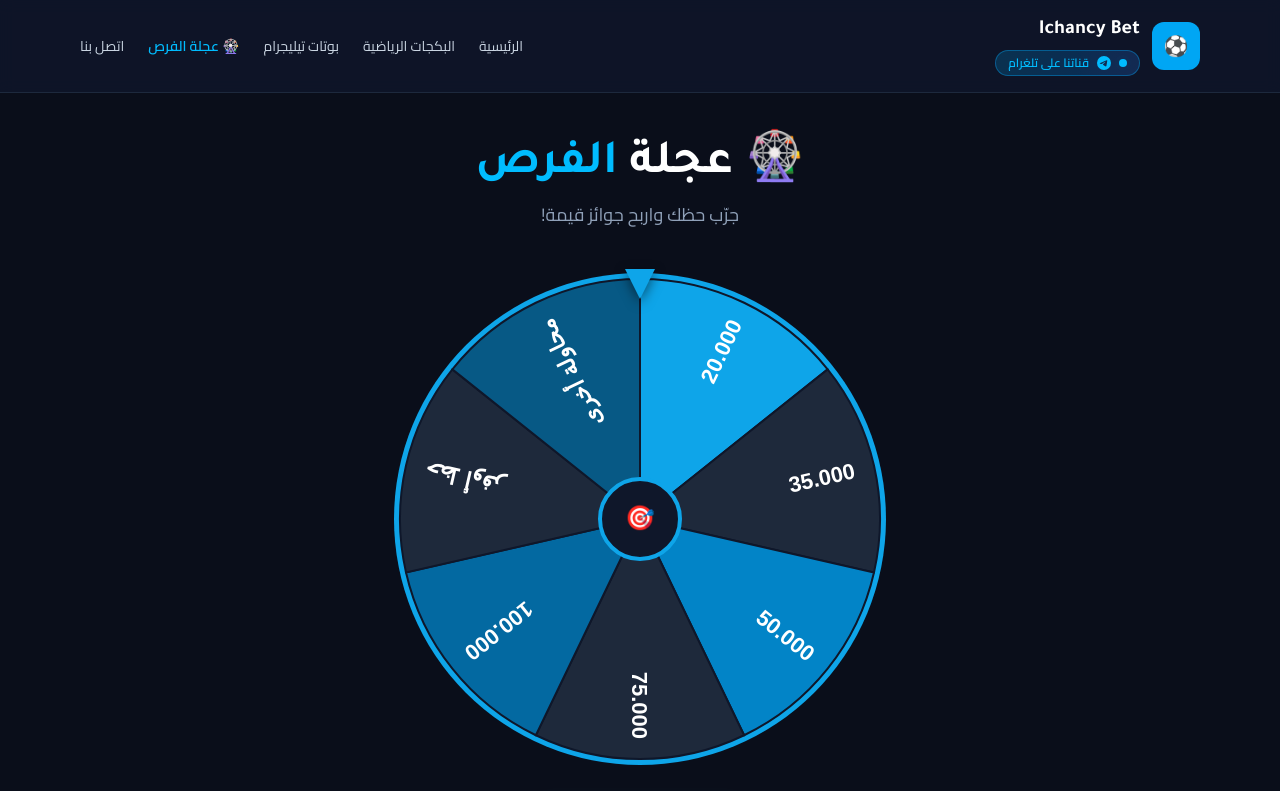
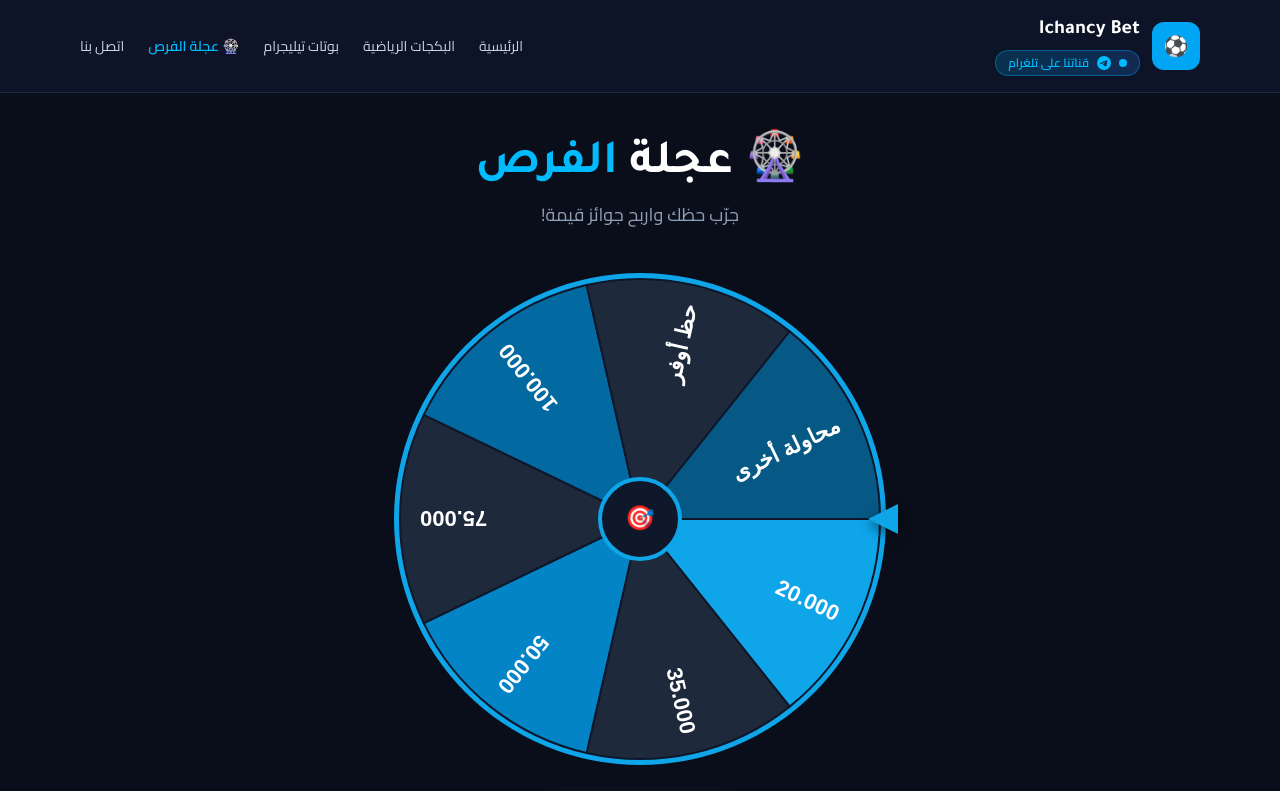
Before and after one commit to alaahadry231/albejat-sporty, a Next.js app: page /spin in a window 1280 px wide. Shown: the top 791 px of the page. Built offline with nearby package versions, Linux system fonts and the light colour scheme.

Commit message:
Move pointer to right side for simpler angle calculation

```diff
--- a/src/components/SpinWheel.tsx
+++ b/src/components/SpinWheel.tsx
@@ -40,13 +40,16 @@
 
     ctx.clearRect(0, 0, size, size);
 
+    // Outer ring
     ctx.beginPath();
     ctx.arc(center, center, radius + 6, 0, Math.PI * 2);
     ctx.fillStyle = "#0ea5e9";
     ctx.fill();
 
+    // Wheel segments
+    // القطاع رقم i يبدأ من الزاوية: i * segmentAngle + rot (بدون -π/2)
     prizes.forEach((prize, i) => {
-      const startAngle = i * segmentAngle + rot - Math.PI / 2;
+      const startAngle = i * segmentAngle + rot;
       const endAngle = startAngle + segmentAngle;
 
       ctx.beginPath();
@@ -60,6 +63,7 @@
       ctx.lineWidth = 2;
       ctx.stroke();
 
+      // Text
       ctx.save();
       ctx.translate(center, center);
       ctx.rotate(startAngle + segmentAngle / 2);
@@ -70,6 +74,7 @@
       ctx.restore();
     });
 
+    // Center circle
     ctx.beginPath();
     ctx.arc(center, center, 40, 0, Math.PI * 2);
     ctx.fillStyle = "#0f172a";
@@ -78,6 +83,7 @@
     ctx.lineWidth = 4;
     ctx.stroke();
 
+    // Center emoji
     ctx.fillStyle = "#0ea5e9";
     ctx.font = "bold 24px Cairo, sans-serif";
     ctx.textAlign = "center";
@@ -96,15 +102,14 @@
 
     const randomIndex = Math.floor(Math.random() * prizes.length);
 
-    // القطاع randomIndex مركزه بالنسبة للعجلة عند: randomIndex * segmentAngle + segmentAngle/2
-    // في drawWheel: startAngle = i * segmentAngle + rot - π/2
-    // مركز القطاع بعد rotation = i * segmentAngle + segmentAngle/2 + rot - π/2
-    // نبغى هذا = 0 (زاوية المؤشر الفعلية)
-    // يعني: i * segmentAngle + segmentAngle/2 + rot - π/2 = 0 (mod 2π)
-    // rot = π/2 - i * segmentAngle - segmentAngle/2 (mod 2π)
+    // المؤشر الآن على اليمين (زاوية 0)
+    // مركز القطاع i في العجلة = i * segmentAngle + segmentAngle/2
+    // بعد rotation، مركز القطاع = i * segmentAngle + segmentAngle/2 + rotation
+    // نبغى هذا = 0 (mod 2π) لأن المؤشر على اليمين
+    // rotation = -i * segmentAngle - segmentAngle/2
 
     const segmentCenter = randomIndex * segmentAngle + segmentAngle / 2;
-    const targetRotation = Math.PI / 2 - segmentCenter;
+    const targetRotation = -segmentCenter;
 
     const currentRotation = rotationRef.current;
     const fullTurns = 6 + Math.floor(Math.random() * 3);
@@ -156,13 +161,14 @@
   return (
     <div className="flex flex-col items-center gap-6">
       <div className="relative">
-        <div className="absolute top-0 left-1/2 -translate-x-1/2 z-10 pointer-events-none">
+        {/* Pointer on RIGHT side */}
+        <div className="absolute top-1/2 -right-2 -translate-y-1/2 z-10 pointer-events-none">
           <div
             className="w-0 h-0"
             style={{
-              borderLeft: "15px solid transparent",
-              borderRight: "15px solid transparent",
-              borderTop: "30px solid #0ea5e9",
+              borderTop: "15px solid transparent",
+              borderBottom: "15px solid transparent",
+              borderRight: "30px solid #0ea5e9",
               filter: "drop-shadow(0 4px 6px rgba(0,0,0,0.5))",
             }}
           ></div>
```
